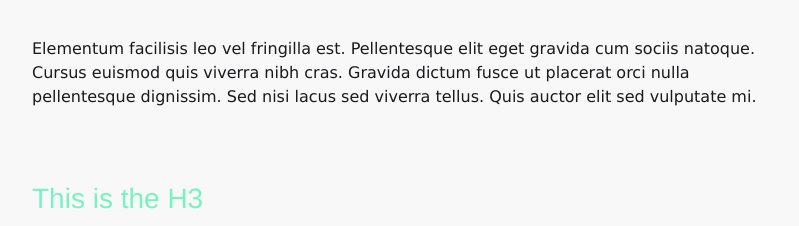
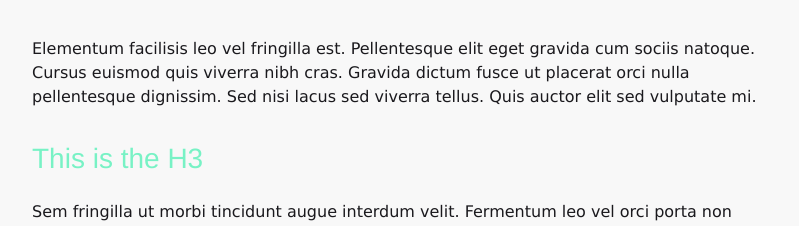
Before and after one commit to team-thunderfoot/wysiwyg-content, a website built with Parcel: page src/index.html in a window 1280 px wide. Shown: the part 722-948 px from the top of the page, without its empty margins (48-847 px from the left). Built offline with nearby package versions, Linux system fonts and the light colour scheme.

Commit message:
c--content first/last child

```diff
--- a/src/scss/content/_c--content-a.scss
+++ b/src/scss/content/_c--content-a.scss
@@ -132,12 +132,15 @@
         $text-color: map-get($color-options, a)
     );
     @include utilities();
-    & > *:first-child {
-        margin-top: 0;
+
+    & > h2,
+    & > h3,
+    & > h4,
+    & > h5,
+    & > h6 {
         padding-top: 0;
     }
     *:last-child {
         margin-bottom: 0;
-        padding-bottom: 0;
     }
 }
```
Also changed, not shown: README.md.
